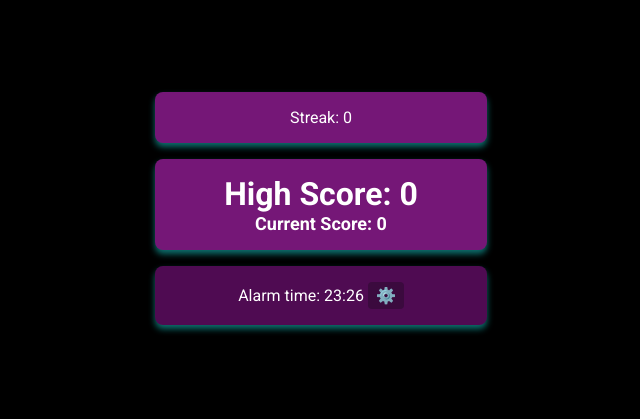
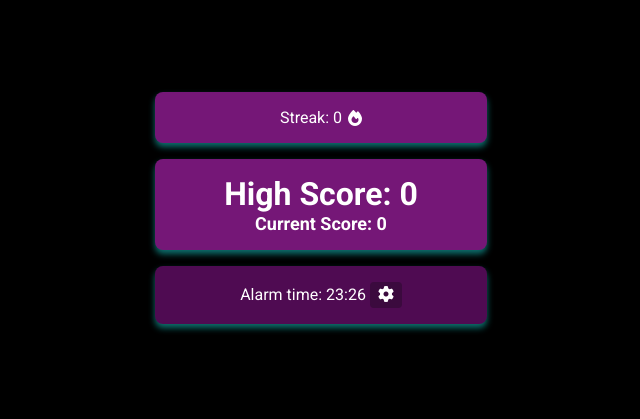
Before and after one commit to Jayl-code/sleepBotWebServer, a Flask app: page / in a window 1280 px wide. Shown: the part 204-623 px from the top of the page, without its empty margins (319-959 px from the left). Run offline with Flask 3, Linux system fonts and the light colour scheme; some libraries are stand-ins or nearby versions.

Commit message:
Added icons

```diff
--- a/static/style.css
+++ b/static/style.css
@@ -40,6 +40,13 @@ body{
     align-items: center;
 }
 
+.streak_row {
+    display: flex;
+    flex-direction: row;
+    align-items: center;
+    gap: 6px; /* space between icon and text */
+}
+
 #highscore{
     font-weight: bolder;
     font-size: xx-large;
@@ -62,5 +69,5 @@ button {
 }
 
 .clockout_time {
-    display: none;  / Initially hide the clockout time, remove later
+    display: none; /* Initially hidden */
 }
--- a/templates/index.html
+++ b/templates/index.html
@@ -10,7 +10,10 @@
 <body>
 
   <div class="streak">
-    <div id="streak" class="value">Streak: </div>
+    <div class="streak_row">
+      <div id="streak" class="value">Streak: </div>
+      <i class="fa-solid fa-fire"></i>
+    </div>
   </div>
 
   <div class="scores">
@@ -21,16 +24,16 @@
   <div class="times">
     <div class="alarm_time">
       <div id="alarm_time" class="value">
-        Alarm time: {{ alarm_time }}
+        <i class="fa-solid fa-alarm-clock"></i>Alarm time: {{ alarm_time }}
         <button id="alarm_settings_btn" type="button" aria-label="Edit Alarm Time">
-          ⚙️
+          <i class="fa-solid fa-gear"></i>
         </button>
       </div>
 
       <form id="alarm_form" method="post" action="/set_alarm" style="display: none; margin-top: 10px;">
         <label for="alarm_time_input">New alarm time:</label>
         <input type="time" id="alarm_time_input" name="alarm_time" required>
-        <button type="submit">Set</button>
+        <button type="submit"><i class="fa-solid fa-circle-check"></i></button>
       </form>
     </div>
 
@@ -38,18 +41,19 @@
       <div id="clockout_time" class="value">
         Clockout time: {{clockout_time}}
         <button id="clockout_settings_btn" type="button" aria-label="Edit Clockout Time">
-          ⚙️
+          <i class="fa-solid fa-gear"></i>
         </button>
       </div>
 
       <form id="clockout_form" method="post" action="/set_clockout" style="display: none; margin-top: 10px;">
         <label for="clockout_time_input">New clockout time:</label>
         <input type="time" id="clockout_time_input" name="clockout_time" required>
-        <button type="submit">Set</button>
+        <button type="submit"><i class="fa-solid fa-circle-check"></i></button>
       </form>
     </div>
   </div>
 
 <script src="{{url_for('static', filename='script.js')}}"></script>
+<script src="https://kit.fontawesome.com/6a06188459.js" crossorigin="anonymous"></script>
 </body>
 </html>
```
